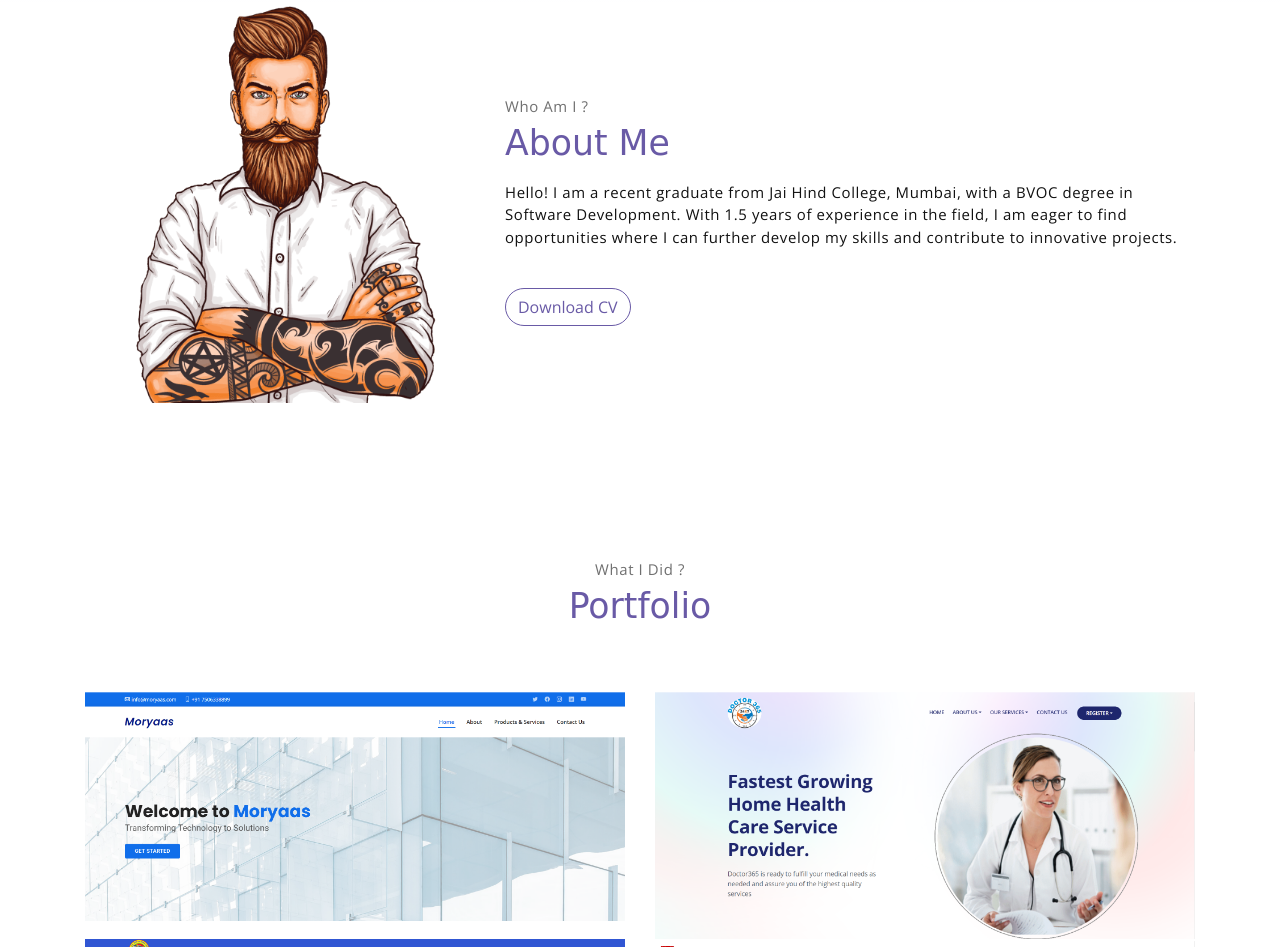
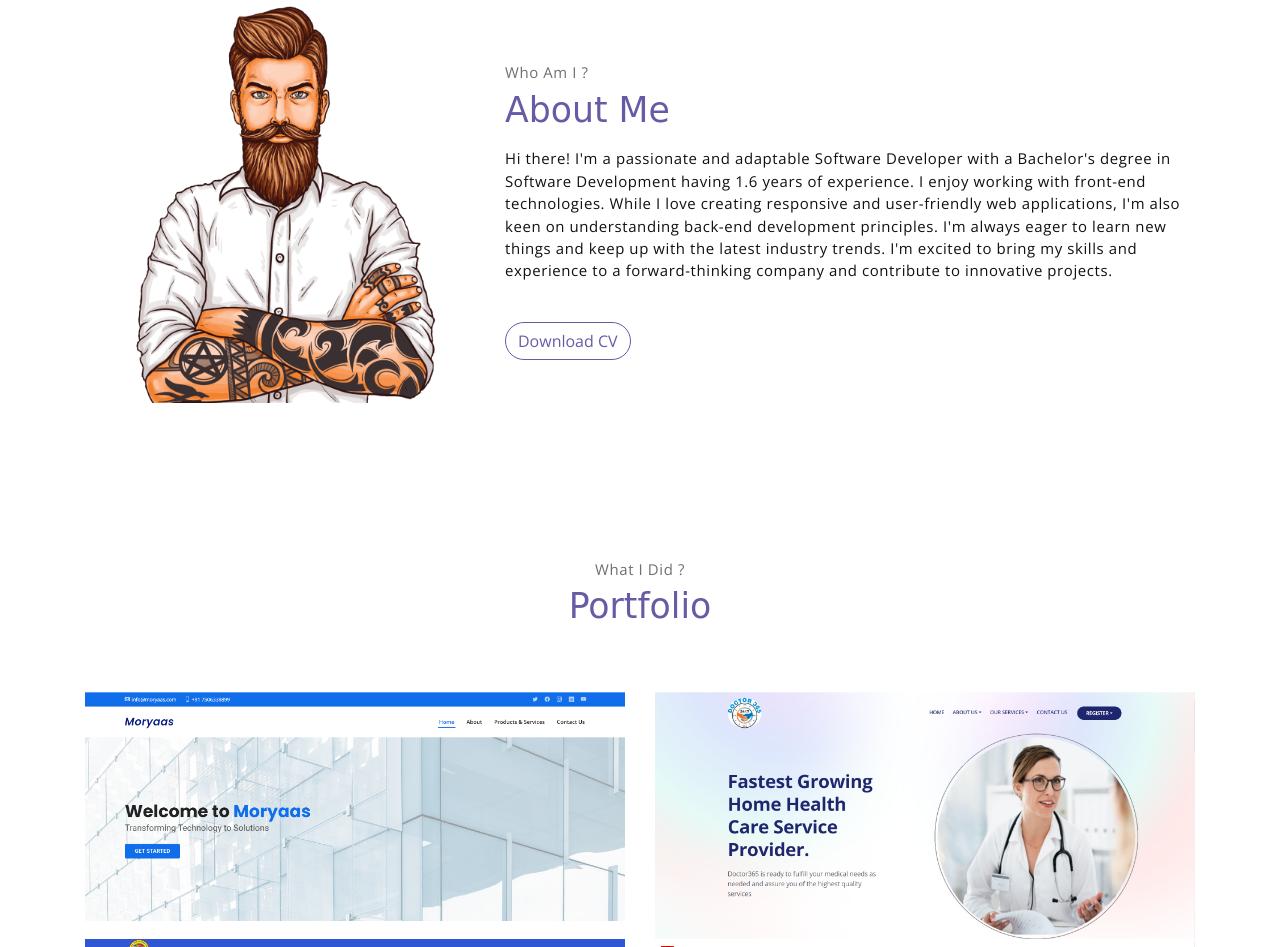
Before and after one commit to Vivekkk10/Portfolio, a plain HTML site: page index.html in a window 1280 px wide. Shown: the part 797-1744 px from the top of the page. Drawn offline with nearby package versions, Linux system fonts and the light colour scheme; a web font is replaced by a local one.

Commit message:
Update index.html

```diff
--- a/index.html
+++ b/index.html
@@ -67,11 +67,14 @@
                     <p class="section-subtitle">Who Am I ?</p>
                     <h2 class="section-title mb-3">About Me</h2>
                     <p>
-                        Hello! I am a recent graduate from Jai Hind College, Mumbai, with a BVOC degree in Software Development. With 1.5 years
-                        of experience in the field, I am eager to find opportunities where I can further develop my skills and contribute to
+                        Hi there! I'm a passionate and adaptable Software Developer with a Bachelor's degree in Software Development having 1.6
+                        years of experience. I enjoy
+                        working with front-end technologies. While I love creating responsive and user-friendly web applications, I'm also keen
+                        on understanding back-end development principles. I'm always eager to learn new things and keep up with the latest
+                        industry trends. I'm excited to bring my skills and experience to a forward-thinking company and contribute to
                         innovative projects.
                     </p>
-                    <a href="https://drive.google.com/file/d/1XBfo-CWpaswpafu7dxOaaJav8QAWD7XY/view?usp=drive_link" class="btn-rounded btn btn-outline-primary mt-4">Download CV</a>
+                    <a href="https://drive.google.com/file/d/1REd-hNCxjkCzIPoOZ8lUbZ73g0TDouxN/view?usp=sharing" class="btn-rounded btn btn-outline-primary mt-4">Download CV</a>
                 </div>
             </div><!-- end of about wrapper -->
         </div><!-- end of container -->
```
